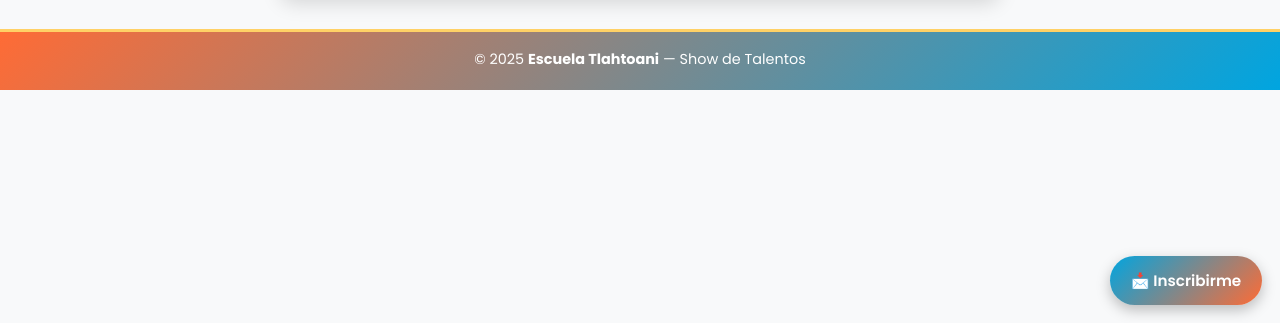
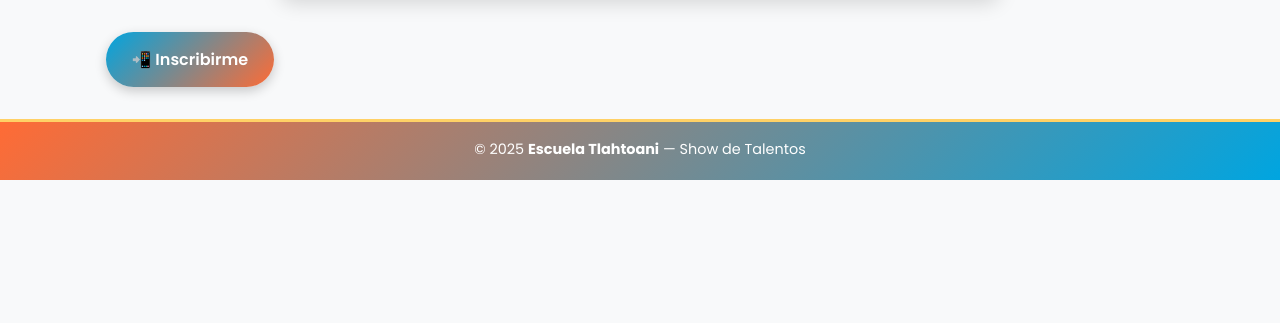
Before and after one commit to colegiotlahtoani/Show-de-Talentos-2025, a plain HTML site: page index.html in a window 1280 px wide. Shown: the part 477-800 px from the top of the page. Drawn offline with Linux system fonts and the light colour scheme.

Commit message:
Update index.html

```diff
--- a/index.html
+++ b/index.html
@@ -61,9 +61,24 @@
     .intro{text-align:center;max-width:800px;margin:0 auto 1.2rem;font-size:1rem}
     .hero-img{
       display:block;max-width:720px;width:95%;
-      margin:0 auto 1.6rem;border-radius:16px;
+      margin:0 auto 1.2rem;border-radius:16px;
       box-shadow:0 6px 20px rgba(0,0,0,0.15);
     }
+
+    /* ===== BOTÓN INSCRIPCIÓN ===== */
+    .btn-inscribir{
+      display:inline-block;
+      background:linear-gradient(135deg,var(--secundario),var(--primario));
+      color:#fff;text-decoration:none;
+      padding:0.9rem 1.6rem;
+      border-radius:28px;
+      font-weight:600;
+      font-size:1rem;
+      box-shadow:0 4px 12px rgba(0,0,0,0.2);
+      transition:.3s;
+      margin:1rem auto 0;
+    }
+    .btn-inscribir:hover{transform:scale(1.05);}
 
     /* ===== CARDS ===== */
     .grid{
@@ -101,14 +116,6 @@
     .card p{font-size:.95rem;color:#555}
     .bullet{margin:.4rem 0 .4rem 1rem}
     .bullet li{margin:.15rem 0}
-    .note{
-      background:#f7fafc;
-      border-left:4px solid var(--secundario);
-      padding:.6rem .8rem;
-      border-radius:10px;
-      margin-top:.5rem;
-      font-size:.9rem;
-    }
 
     /* ===== MODAL ===== */
     .modal{
@@ -135,16 +142,6 @@
       font-size:1.3rem;cursor:pointer;
     }
 
-    /* ===== FLOAT BUTTON ===== */
-    .float-btn{
-      position:fixed;bottom:18px;right:18px;
-      background:linear-gradient(135deg,var(--secundario),var(--primario));
-      color:#fff;border:none;padding:0.8rem 1.3rem;border-radius:28px;cursor:pointer;
-      box-shadow:0 5px 14px rgba(0,0,0,0.25);
-      font-weight:600;font-size:.95rem;z-index:250;transition:.3s;
-    }
-    .float-btn:hover{transform:scale(1.05)}
-
     /* ===== FOOTER ===== */
     footer{
       background:linear-gradient(135deg,var(--primario),var(--secundario));
@@ -167,7 +164,7 @@
       header.hero p{font-size:.9rem;}
       h2{font-size:1.5rem;}
       .card h3{font-size:1rem;}
-      .float-btn{font-size:.85rem;padding:.7rem 1rem;}
+      .btn-inscribir{font-size:.9rem;padding:.8rem 1.3rem;}
     }
   </style>
 </head>
@@ -194,6 +191,7 @@
   <h2>Convocatoria</h2>
   <p class="intro">Impulsa la expresión artística, la autoestima y el compañerismo en un evento único.</p>
   <img src="show-talentos.jpg" alt="Estudiantes en el Show de Talentos" class="hero-img"/>
+  <a class="btn-inscribir" href="https://api.whatsapp.com/send?phone=5213311650931" target="_blank">📲 Inscribirme</a>
 </section>
 
 <section id="categorias">
@@ -242,9 +240,6 @@
     </div>
   </div>
 </div>
-
-<!-- ===== FLOAT BUTTON ===== -->
-<button class="float-btn" onclick="window.open('https://forms.gle/','_blank')">📩 Inscribirme</button>
 
 <!-- ===== FOOTER ===== -->
 <footer>
```
